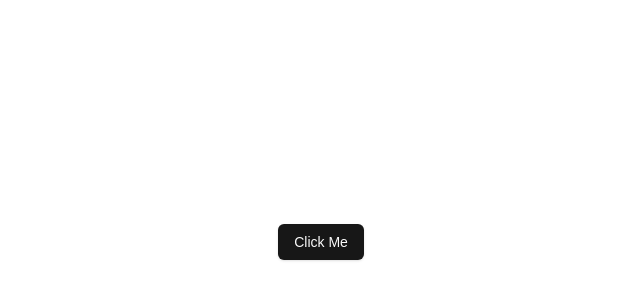
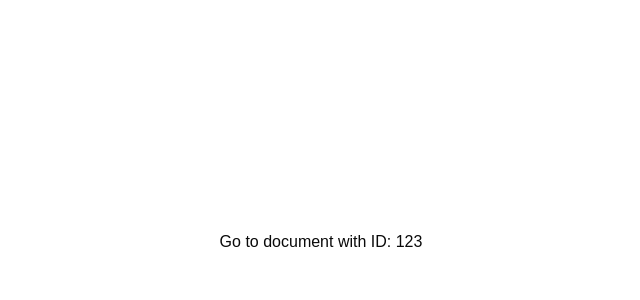
Before and after one commit to DaniilGurski/docs-tutorial, a Next.js app: page / in a window 1280 px wide. Shown: the part 158-458 px from the top of the page, without its empty margins (319-959 px from the left). Built offline with nearby package versions, Linux system fonts and the light colour scheme.

Commit message:
add documents route

```diff
--- /dev/null
+++ b/src/app/documents/[documentId]/page.tsx
@@ -0,0 +1,12 @@
+import React from "react";
+
+interface DocumentIdPageProps {
+  params: Promise<{ documentId: string }>;
+}
+
+export default async function DocumentIdPage({ params }: DocumentIdPageProps) {
+  const awaitedParams = await params;
+  const documentId = awaitedParams.documentId;
+
+  return <div>Document Id: {documentId}</div>;
+}
--- /dev/null
+++ b/src/app/documents/page.tsx
@@ -0,0 +1,5 @@
+import React from "react";
+
+export default function DocumentsPage() {
+  return <div>Documents Page</div>;
+}
--- a/src/app/page.tsx
+++ b/src/app/page.tsx
@@ -1,9 +1,9 @@
-import { Button } from "@/components/ui/button";
+import Link from "next/link";
 
 export default function Home() {
   return (
     <div className="grid min-h-screen place-items-center">
-      <Button> Click Me </Button>
+      <Link href="/documents/123"> Go to document with ID: 123</Link>
     </div>
   );
 }
```
